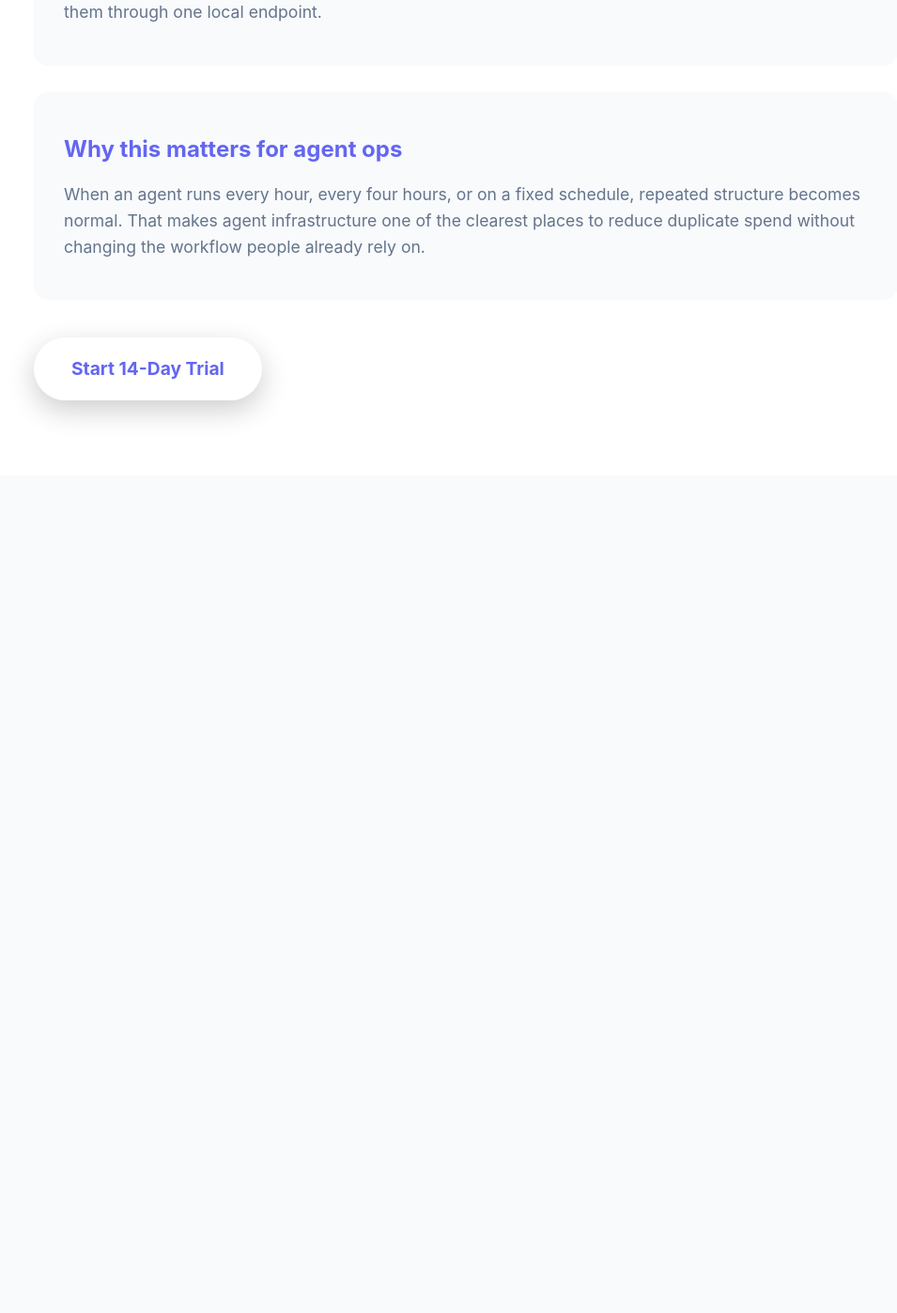
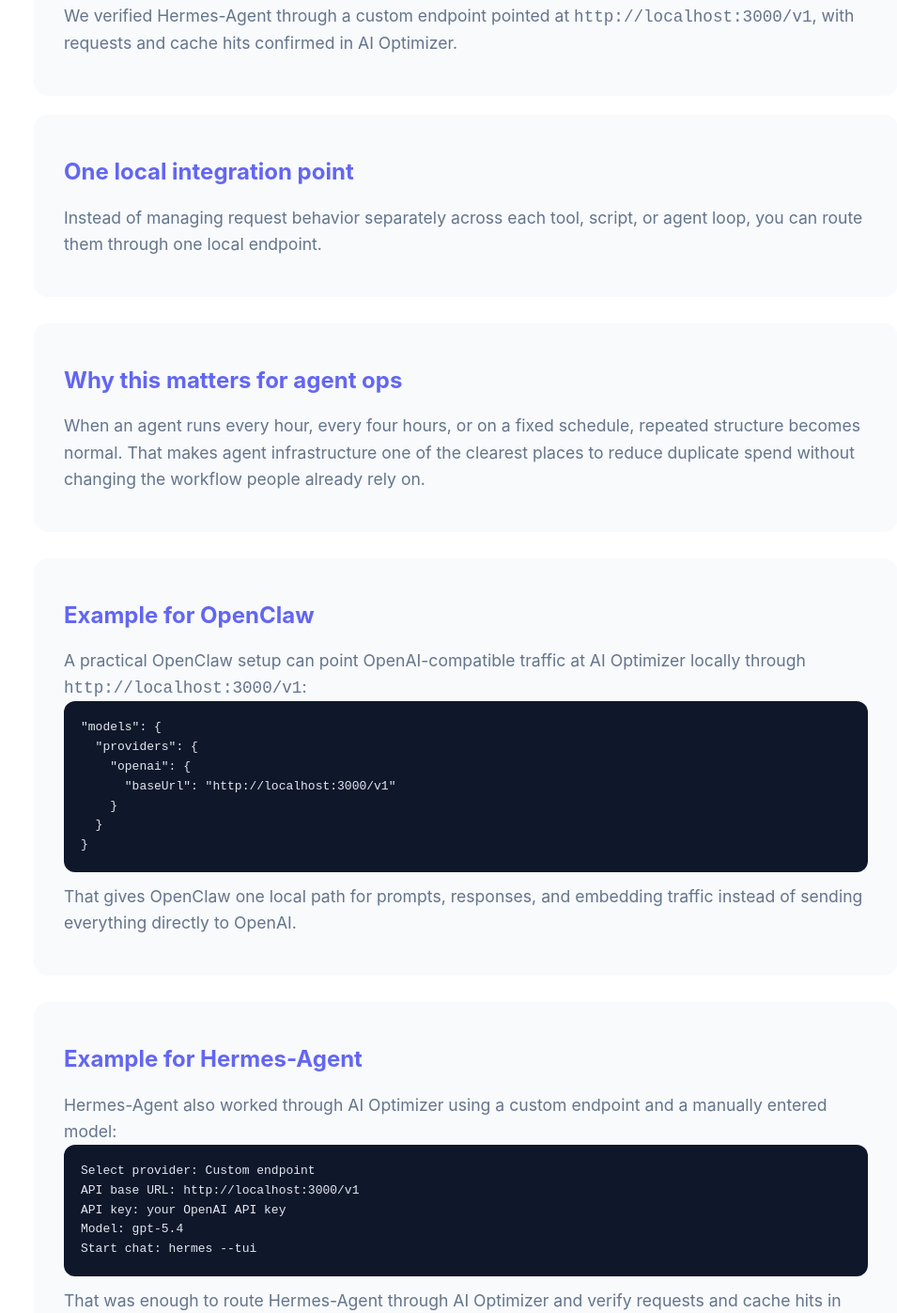
Before and after one commit to adamday75/ai-optimizer-landing, a website: page public/for-agents.html in a window 1280 px wide. Shown: the part 1403-2800 px from the top of the page at 94% size, without its empty margins (144-1099 px from the left). Before the commit the page ends 1909 px from the top, so only its background shows below. Drawn offline with Linux system fonts and the light colour scheme.

Commit message:
Add Hermes-Agent compatibility to agents landing page

```diff
--- a/public/for-agents.html
+++ b/public/for-agents.html
@@ -12,13 +12,13 @@
   <section class="features" style="padding-top: 64px;">
     <div class="container" style="max-width: 960px;">
       <p><a href="/">← Back to home</a></p>
-      <h1 style="font-size: 2.8rem; margin: 20px 0;">AI Optimizer for OpenClaw and OpenAI agent workflows</h1>
-      <p style="font-size: 1.2rem; color: var(--gray); margin-bottom: 30px;">One of the clearest proven use cases for AI Optimizer is OpenClaw routed through the OpenAI API. Agent workflows can generate repeated traffic across prompts, embeddings, memory calls, retries, and automation loops, and a local proxy gives you a cleaner way to manage that path.</p>
+      <h1 style="font-size: 2.8rem; margin: 20px 0;">AI Optimizer for OpenClaw, Hermes-Agent, and OpenAI agent workflows</h1>
+      <p style="font-size: 1.2rem; color: var(--gray); margin-bottom: 30px;">One of the clearest proven use cases for AI Optimizer is agent infrastructure routed through the OpenAI API. We have now verified both OpenClaw and Hermes-Agent through the local proxy. Agent workflows can generate repeated traffic across prompts, embeddings, memory calls, retries, and automation loops, and a local proxy gives you a cleaner way to manage that path.</p>
 
       <div class="feature-grid" style="grid-template-columns: 1fr; gap: 20px;">
         <div class="feature-card" style="text-align:left;">
           <h3>OpenClaw is a real, current use case</h3>
-          <p>This is not hypothetical positioning. OpenClaw already routes through the OpenAI API in a way that benefits from a stable local proxy.</p>
+          <p>This is not hypothetical positioning. OpenClaw already routes through the OpenAI API in a way that benefits from a stable local proxy at <code>http://localhost:3000/v1</code>.</p>
         </div>
         <div class="feature-card" style="text-align:left;">
           <h3>Embeddings compatibility matters</h3>
@@ -33,6 +33,10 @@
           <p>Scheduled runs, recurring prompts, memory checks, and repeat-heavy agent jobs are exactly the kind of workflows where duplicate request waste can quietly pile up. A local optimizer is a cleaner way to control that path.</p>
         </div>
         <div class="feature-card" style="text-align:left;">
+          <h3>Hermes-Agent also works through the proxy</h3>
+          <p>We verified Hermes-Agent through a custom endpoint pointed at <code>http://localhost:3000/v1</code>, with requests and cache hits confirmed in AI Optimizer.</p>
+        </div>
+        <div class="feature-card" style="text-align:left;">
           <h3>One local integration point</h3>
           <p>Instead of managing request behavior separately across each tool, script, or agent loop, you can route them through one local endpoint.</p>
         </div>
@@ -43,6 +47,30 @@
         <p>When an agent runs every hour, every four hours, or on a fixed schedule, repeated structure becomes normal. That makes agent infrastructure one of the clearest places to reduce duplicate spend without changing the workflow people already rely on.</p>
       </div>
 
+      <div class="feature-card" style="text-align:left; margin-top: 28px;">
+        <h3>Example for OpenClaw</h3>
+        <p>A practical OpenClaw setup can point OpenAI-compatible traffic at AI Optimizer locally through <code>http://localhost:3000/v1</code>:</p>
+        <pre style="background:#0f172a; color:#e2e8f0; padding:18px; border-radius:12px; overflow:auto;"><code>"models": {
+  "providers": {
+    "openai": {
+      "baseUrl": "http://localhost:3000/v1"
+    }
+  }
+}</code></pre>
+        <p style="margin-top: 12px;">That gives OpenClaw one local path for prompts, responses, and embedding traffic instead of sending everything directly to OpenAI.</p>
+      </div>
+
+      <div class="feature-card" style="text-align:left; margin-top: 28px;">
+        <h3>Example for Hermes-Agent</h3>
+        <p>Hermes-Agent also worked through AI Optimizer using a custom endpoint and a manually entered model:</p>
+        <pre style="background:#0f172a; color:#e2e8f0; padding:18px; border-radius:12px; overflow:auto;"><code>Select provider: Custom endpoint
+API base URL: http://localhost:3000/v1
+API key: your OpenAI API key
+Model: gpt-5.4
+Start chat: hermes --tui</code></pre>
+        <p style="margin-top: 12px;">That was enough to route Hermes-Agent through AI Optimizer and verify requests and cache hits in the local app.</p>
+      </div>
+
       <div style="margin-top: 40px;">
         <a href="https://saas-optimizer.fly.dev/v1/api/create-trial" class="cta-button">Start 14-Day Trial</a>
       </div>
```
